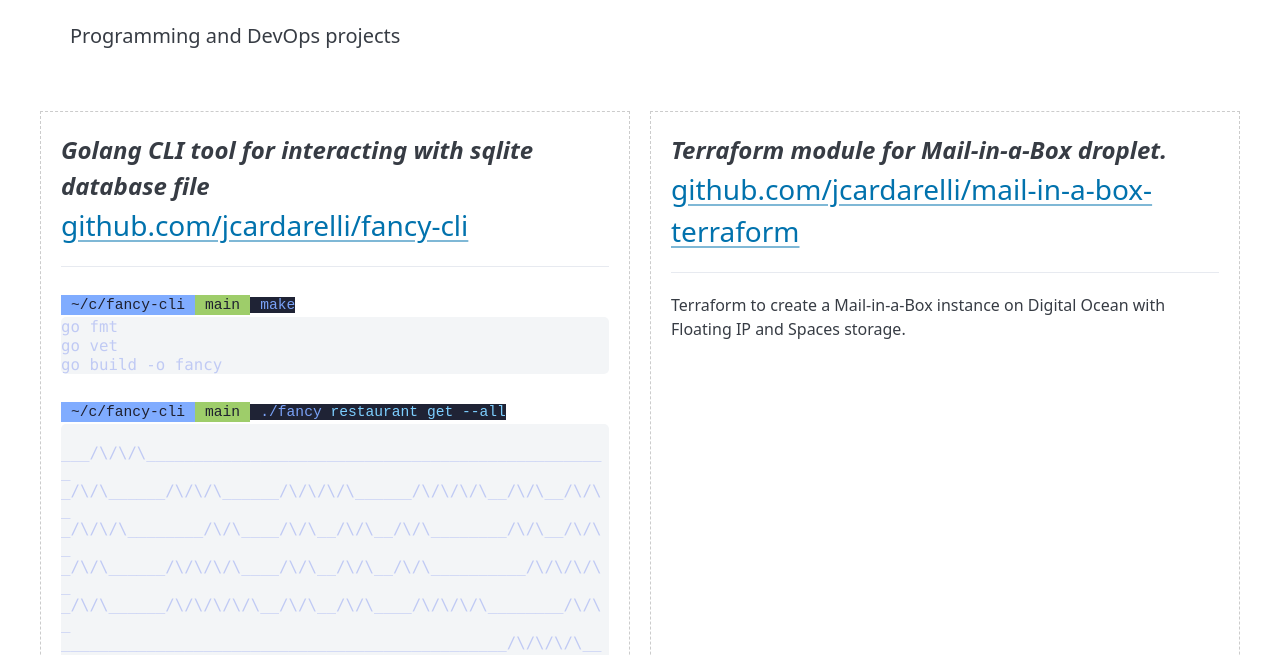
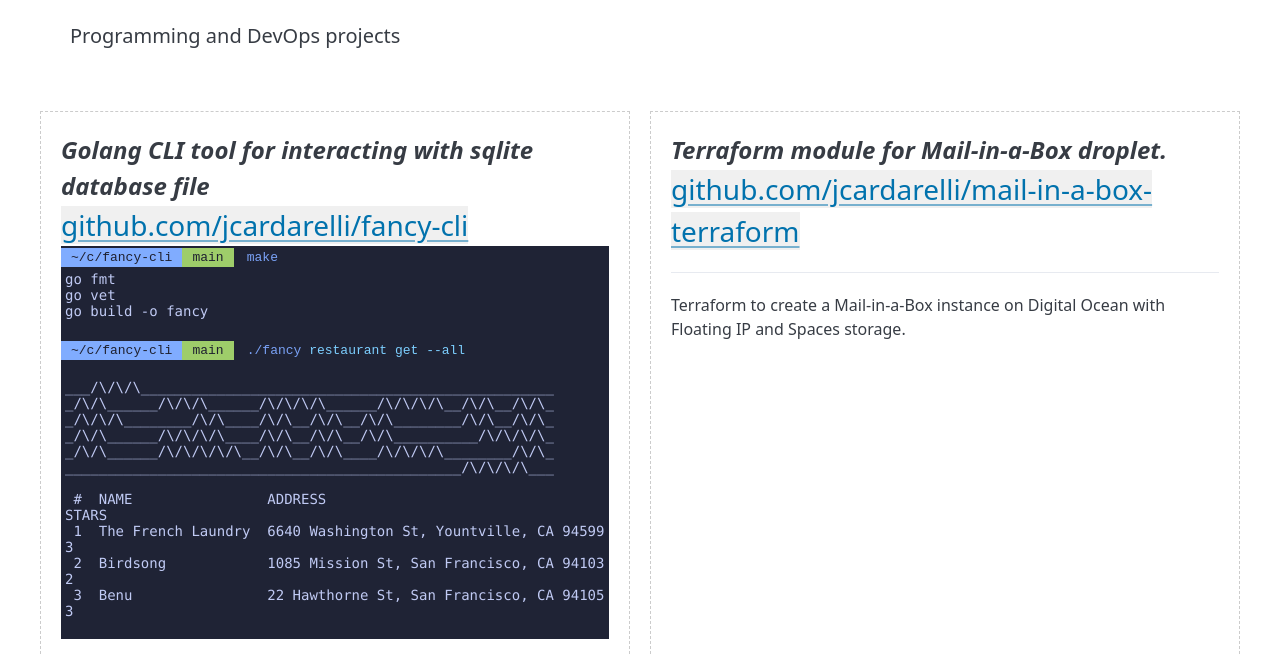
Before and after one commit to jcardarelli/jcardarelli.github.io, a website: page index.html in a window 1280 px wide. Shown: the part 99-754 px from the top of the page. Drawn offline with nearby package versions, Linux system fonts and the light colour scheme.

Commit message:
CSS terminal output looks good in dark mode

```diff
--- a/index.html
+++ b/index.html
@@ -19,16 +19,15 @@
           <div class="project grid-item">
             <p class="project-title">Golang CLI tool for interacting with sqlite database file</p>
             <a href="https://github.com/jcardarelli/fancy-cli" class="repo-link">github.com/jcardarelli/fancy-cli</a>
-            <hr>
-            <span class="terminal">
-              <span class="prompt-dir">~/c/fancy-cli</span><span class="prompt-git">main</span><span class="command">make</span>
+            <section class="terminal">
+              <span class="prompt-dir">~/c/fancy-cli</span><span class="prompt-git">main</span><span class="readline"><span class="command">make</span></span>
               <br />
               <pre class="stdout">
 go fmt
 go vet
 go build -o fancy
               </pre>
-              <span class="prompt-dir">~/c/fancy-cli</span><span class="prompt-git">main</span><span class="command">./fancy</span><span class="readline">restaurant get --all</span>
+              <span class="prompt-dir">~/c/fancy-cli</span><span class="prompt-git">main</span><span class="readline"><span class="command">./fancy</span> restaurant get --all</span>
               <pre class="stdout">
 
 ___/\/\/\_________________________________________________
@@ -43,7 +42,7 @@
  2  Birdsong            1085 Mission St, San Francisco, CA 94103      2
  3  Benu                22 Hawthorne St, San Francisco, CA 94105      3
 				</pre>
-            </span>
+            </section>
             <p>Manages information about fancy restaurants that is then stored in a single sqlite database file.</p>
             <p>Features:</p>
             <ul>
@@ -96,7 +95,7 @@
             <ul>
               <li>Artisinal HTML</li>
               <li>Pico CSS library as a base style</li>
-              <li>Handcrated, custom styles for that rustic feeling</li>
+              <li>Handcrated, custom stylesheets for that rustic feeling</li>
             </ul>
           </div>
           <div class="project grid-item">
--- a/style.css
+++ b/style.css
@@ -8,7 +8,8 @@
 }
 
 pre {
-	white-space: pre-line;
+  white-space: pre-wrap;
+  margin: 0;
 }
 
 /* custom classes */
@@ -79,13 +80,13 @@
 
 @media (prefers-color-scheme: light) {
   .repo-link {
-		background: #0e0e00e;
+     background: #f0f0f0;
   }
 }
 
 @media (prefers-color-scheme: dark) {
   .repo-link {
-		 background: #f0f0f0;
+    background: #0e0e00e;
   }
 }
 
@@ -106,16 +107,22 @@
 .terminal {
   background-color: #1f2335;
   font-family: monospace;
-  font-size: 0.9em;
+  font-size: 0.8em;
+  line-height: 1.9em;
 }
 
 .command {
   margin-left: 0.7em;
+
+  /* padding-top: 8px; */
   color: #7aa2f7;
 }
 
 .readline {
-  padding-left: 0.6em;
+  background-color: inherit;
+
+  /* padding-left: 0.6em; */
+  padding: 2px 4px;
   color: #7dcfff;
 }
 
@@ -126,14 +133,15 @@
 }
 
 .prompt-git {
-  /* dirty branch */
-
-  /* background-color: #e0af67; */
+  /* background-color: #e0af67; dirty branch */
   background-color: #9ecd6a; /* clean branch */
   color: #1e202f;
   padding: 2px 10px;
 }
 
 .stdout {
+  background-color: inherit;
   color: #c0caf4;
+  padding-left: 4px;
+  padding-bottom: 4px;
 }
```
Lines whose indentation alone changed are shown as unchanged.
